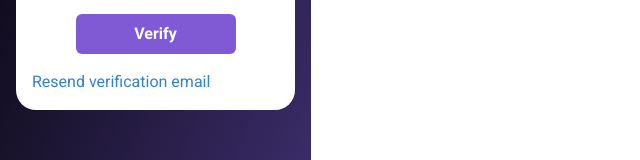
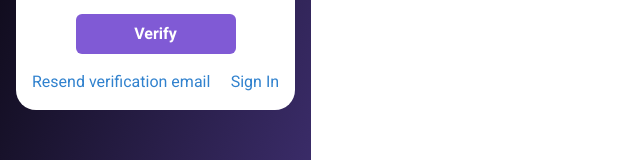
Before and after one commit to ArturPawelski/FE-easyTask, a React (Vite) app: page /auth/verify in a window 1280 px wide. Shown: the part 401-561 px from the top of the page, without its empty margins (0-640 px from the left). Built offline with nearby package versions, Linux system fonts and the light colour scheme.

Commit message:
Resend Email modal with logic

```diff
--- a/src/Components/Auth/ResendVerificationModal.tsx
+++ b/src/Components/Auth/ResendVerificationModal.tsx
@@ -1,8 +1,12 @@
 import React from 'react';
 import { Modal, ModalOverlay, ModalContent, ModalHeader, ModalFooter, ModalBody, ModalCloseButton, Button, FormControl, Input, FormErrorMessage, Text, Box } from '@chakra-ui/react';
 import { useForm, SubmitHandler } from 'react-hook-form';
+import { useResendVerification } from '../../Hooks/Auth/useResendVerification';
+import { useToastNotifications } from '../UI/ToastMessage';
 
 const ResendVerificationModal: React.FC<ResendVerificationModalProps> = ({ isOpen, onClose }) => {
+  const { successToast, errorToast } = useToastNotifications();
+  const { mutate: resendVerification, isLoading } = useResendVerification();
   const {
     register,
     handleSubmit,
@@ -10,7 +14,16 @@ const ResendVerificationModal: React.FC<ResendVerificationModalProps> = ({ isOpe
   } = useForm<{ email: string }>();
 
   const onSubmit: SubmitHandler<{ email: string }> = ({ email }) => {
-    onClose();
+    resendVerification(email, {
+      onSuccess: (data) => {
+        successToast(data.message);
+        onClose();
+      },
+      onError: (error: any) => {
+        const errorMessage = error.response?.data?.message || 'An error occurred';
+        errorToast(errorMessage);
+      },
+    });
   };
 
   return (
@@ -18,7 +31,7 @@ const ResendVerificationModal: React.FC<ResendVerificationModalProps> = ({ isOpe
       <ModalOverlay />
       <ModalContent mx={4}>
         <ModalHeader>Resend Verification Email</ModalHeader>
-        <ModalCloseButton />
+        <ModalCloseButton isDisabled={isLoading} />
 
         <form onSubmit={handleSubmit(onSubmit)}>
           <ModalBody>
@@ -27,6 +40,7 @@ const ResendVerificationModal: React.FC<ResendVerificationModalProps> = ({ isOpe
             </Box>
             <FormControl isInvalid={!!errors.email}>
               <Input
+                disabled={isLoading}
                 id='email'
                 {...register('email', {
                   required: 'This field is required',
@@ -41,10 +55,10 @@ const ResendVerificationModal: React.FC<ResendVerificationModalProps> = ({ isOpe
           </ModalBody>
 
           <ModalFooter>
-            <Button mr={3} onClick={onClose}>
+            <Button isDisabled={isLoading} isLoading={isLoading} mr={3} onClick={onClose}>
               Cancel
             </Button>
-            <Button colorScheme='purple' type='submit'>
+            <Button isDisabled={isLoading} isLoading={isLoading} colorScheme='purple' type='submit'>
               OK
             </Button>
           </ModalFooter>
--- a/src/Pages/Auth/Register.tsx
+++ b/src/Pages/Auth/Register.tsx
@@ -147,7 +147,7 @@ const Register: React.FC = () => {
                     transitionTimingFunction: 'ease-in-out',
                   }}
                 >
-                  Sign In
+                  Sign Up
                 </Button>
 
                 <Flex justifyContent='space-between' w={['100%', '90%', '80%']}>
--- a/src/Pages/Auth/VerifyAccount.tsx
+++ b/src/Pages/Auth/VerifyAccount.tsx
@@ -1,7 +1,7 @@
 import React, { useState } from 'react';
-import { Flex, Text, VStack, Input, Button, FormControl, FormErrorMessage, Container, Box, Center } from '@chakra-ui/react';
+import { Flex, Text, VStack, Input, Button, FormControl, FormErrorMessage, Container, Box, Center, HStack } from '@chakra-ui/react';
 import { useForm, SubmitHandler } from 'react-hook-form';
-import { useLocation, useNavigate } from 'react-router-dom';
+import { Link, useLocation, useNavigate } from 'react-router-dom';
 import { useVerifyAccount } from '../../Hooks/Auth/useVerifyAccount';
 import { useToastNotifications } from '../../Components/UI/ToastMessage';
 import ResendVerificationModal from '../../Components/Auth/ResendVerificationModal';
@@ -79,9 +79,16 @@ const VerifyAccount: React.FC = () => {
               </Button>
             </Flex>
           </form>
-          <Text onClick={() => setModalOpen(true)} mt={4} cursor='pointer' color='blue.500' _hover={{ textDecoration: 'underline' }}>
-            Resend verification email
-          </Text>
+          <Flex mt={4} justifyContent='space-between'>
+            <Text onClick={() => setModalOpen(true)} cursor='pointer' color='blue.500' _hover={{ textDecoration: 'underline' }}>
+              Resend verification email
+            </Text>
+            <Link to='/auth/login'>
+              <Text cursor='pointer' color='blue.500' _hover={{ textDecoration: 'underline' }}>
+                Sign In
+              </Text>
+            </Link>
+          </Flex>
         </Container>
       </Center>
       <ResendVerificationModal isOpen={isModalOpen} onClose={() => setModalOpen(false)} />
```
